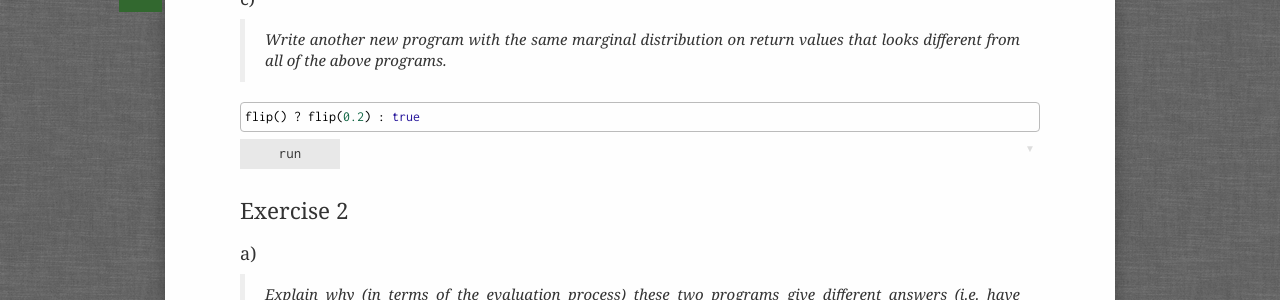
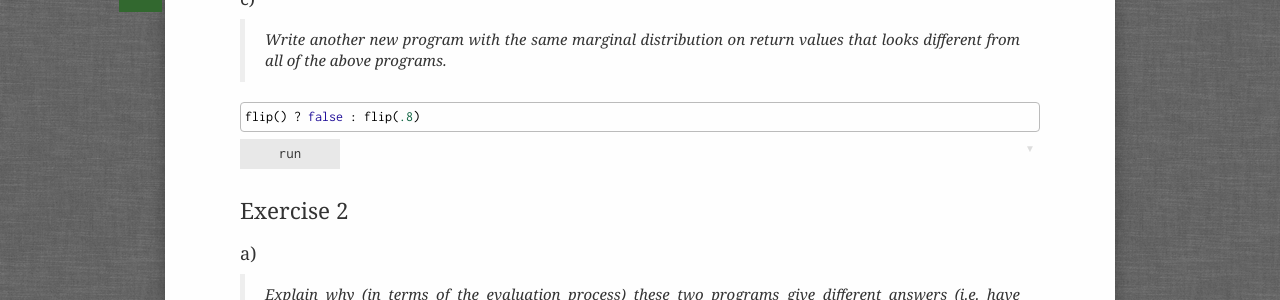
Before and after one commit to probmods/probmods2, a Jekyll site: the page built from solutions/02-generative-models.md, in a window 1280 px wide and 900 px high, scrolled down 1245 px. Shown: the part 151-451 px from the top of the window. Built offline with Jekyll 4.4.1, drawn with Linux system fonts in a browser that asks for light colours; a script that is not in the unit is left out.

Commit message:
Update 02-generative-models.md

````diff
--- a/solutions/02-generative-models.md
+++ b/solutions/02-generative-models.md
@@ -66,7 +66,7 @@
 > Write another new program with the same marginal distribution on return values that looks different from all of the above programs.
 
 ```
-flip() ? flip(0.2) : true
+flip() ? false : flip(.8)
 ```
 
 ## Exercise 2
````
